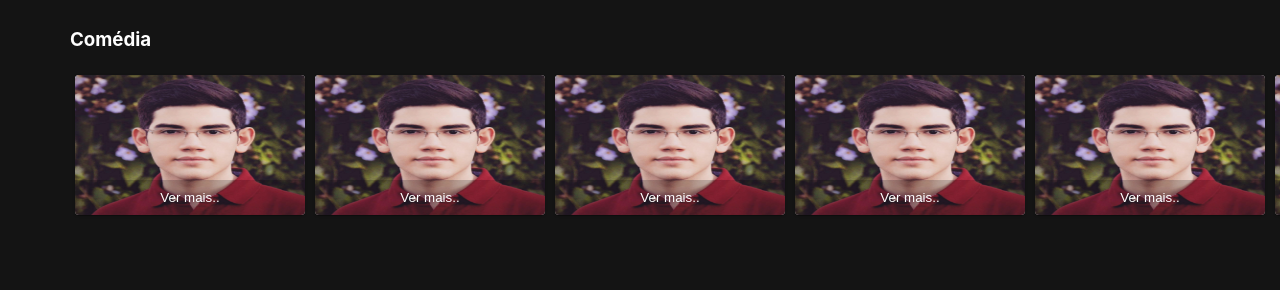
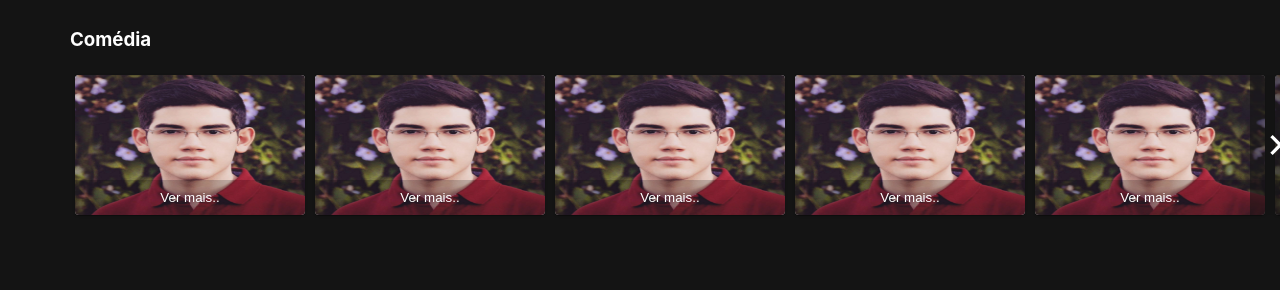
Before and after one commit to raultocantins/fulpi, a React (Create React App) app in the folder app/: page / in a window 1280 px wide. Shown: the part 504-794 px from the top of the page. Built offline with nearby package versions, Linux system fonts and the light colour scheme.

Commit message:
layout updated

```diff
--- a/app/package.json
+++ b/app/package.json
@@ -10,6 +10,7 @@
     "@testing-library/user-event": "^12.8.3",
     "react": "^17.0.2",
     "react-dom": "^17.0.2",
+    "react-material-ui-carousel": "^2.2.6",
     "react-router-dom": "^5.2.0",
     "react-scripts": "4.0.3",
     "web-vitals": "^1.1.2"
--- a/app/src/components/dashboard/Dashboard.css
+++ b/app/src/components/dashboard/Dashboard.css
@@ -17,7 +17,8 @@
   flex-wrap: wrap;
   flex-direction: column;
   width: 100%;
-  overflow-x: auto;
+  overflow-x: scroll;
+  position: relative;
 }
 
 .spotlight {
@@ -65,3 +66,23 @@
   color: #e50914;
   opacity: 0.7;
 }
+.genre >.nextStep{
+  display: flex;
+  justify-content: left;
+  align-items: center;
+  width: 100px;
+  height: 140px;
+  margin: 5px;
+position: sticky;
+  right: 0;
+  z-index: 99;
+  background-color: #14141491;
+  border: none;
+  color: #Fff;
+
+
+}
+
+.genre >.nextStep svg{
+  font-size: 40px;
+}
--- a/app/src/components/dashboard/Dashboard.jsx
+++ b/app/src/components/dashboard/Dashboard.jsx
@@ -3,7 +3,14 @@ import { Link } from "react-router-dom";
 import "./Dashboard.css";
 import ReleaseCard from "./components/ReleaseCard";
 import Destaque from "../../assets/perfil2.jpg";
+import NavigateNextIcon from '@material-ui/icons/NavigateNext';
 export default class Dashboard extends React.Component {
+
+
+  nextStep(){
+    var genre=document.getElementsByClassName('genre')
+    genre[0].scroll(500,0)
+  }
   render() {
     return (
       <div className="dashboard">
@@ -28,7 +35,9 @@ export default class Dashboard extends React.Component {
         </div>
 
         <h3>Comédia</h3>
+
         <div className="genre">
+
           <Link to="/book/1">
             <ReleaseCard />
           </Link>
@@ -53,6 +62,10 @@ export default class Dashboard extends React.Component {
           <Link to="/book/1">
             <ReleaseCard />
           </Link>
+          <button onCLick={this.nextStep} className="nextStep">
+            <NavigateNextIcon />
+          </button>
+
         </div>
 
         <h3>Romance</h3>
@@ -78,6 +91,10 @@ export default class Dashboard extends React.Component {
           <Link to="/book/1">
             <ReleaseCard />
           </Link>
+          <button className="nextStep">
+            <NavigateNextIcon />
+          </button>
+
         </div>
 
         <h3>Ação</h3>
@@ -106,6 +123,9 @@ export default class Dashboard extends React.Component {
           <Link to="/book/1">
             <ReleaseCard />
           </Link>
+          <button className="nextStep">
+            <NavigateNextIcon />
+          </button>
         </div>
         <h3>Ficção</h3>
         <div className="genre">
@@ -131,6 +151,9 @@ export default class Dashboard extends React.Component {
           <Link to="/book/1">
             <ReleaseCard />
           </Link>
+          <button className="nextStep">
+            <NavigateNextIcon />
+          </button>
         </div>
       </div>
     );
--- a/app/src/index.css
+++ b/app/src/index.css
@@ -16,14 +16,16 @@ code {
 }
 ::-webkit-scrollbar-track {
   background-color: transparent;
+  display: none!important;
+}
+::-webkit-scrollbar {
+ display: none!important;
+  height: 5px;
+  background: transparent;
+  width: 0px;
+}
+::-webkit-scrollbar-thumb {
+  background: transparent;
+  display: none!important;
 
 }
-::-webkit-scrollbar {
-
-  height: 5px;
-  background: transparent;
-}
-::-webkit-scrollbar-thumb {
-  background: red;
-
-}
```
Also changed, not shown: 1 other file (tests, documents, lock files or other folders).
